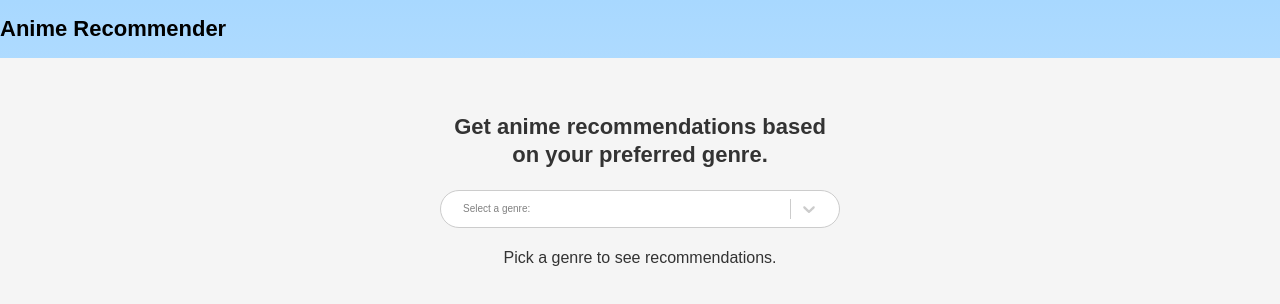
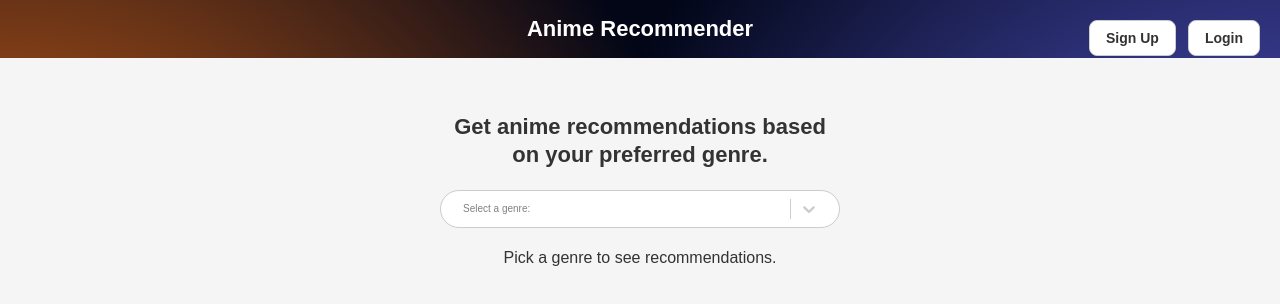
Before and after one commit to 2025-12-08-scratch-proj/2025-12-08-scratch-proj, a React (Vite) app: page / in a window 1280 px wide. Shown: the top 304 px of the page. Built offline with nearby package versions, Linux system fonts and the light colour scheme.

Commit message:
added signup + login buttons

```diff
--- a/client/App.jsx
+++ b/client/App.jsx
@@ -65,8 +65,13 @@ const App = () => {
   }
 
   return (
-    <div
-      className="app-background">
+    <div className="app-background">
+        <div className="top-right-buttons">
+          <a href="/signup.html" className="auth-btn signup-btn">Sign Up</a>
+          <a href="/login.html" className="auth-btn login-btn">Login</a>
+        </div>
+
+
       <div className="dropdown">
         <h1>Get anime recommendations based on your preferred genre.</h1>
         <Select
--- a/client/stylesheets/styles.css
+++ b/client/stylesheets/styles.css
@@ -20,9 +20,18 @@ body {
   margin: 0px;
   line-height: 1.3;
   font-family: 'Source Sans Pro', sans-serif;
-  background: linear-gradient(180deg, #a8d8ff, #ffffff);
-  /* background: linear-gradient(-45deg, #ee7752, #e73c7e, #23a6d5, #23d5ab); */
+  background: radial-gradient(circle at left, #f97316 0, transparent 55%),
+    radial-gradient(circle at right, #6366f1 0, transparent 55%),
+    #020617;
   min-height: 100vh;
+}
+
+header {
+  text-align: center;
+}
+
+header h1 {
+  color: white;
 }
 
 a {
@@ -39,6 +48,31 @@ h2 {
 
 h3 {
   font-size: 1.8rem;
+}
+
+.top-right-buttons {
+  position: absolute;
+  top: 20px;
+  right: 20px;
+  display: flex;
+  gap: 12px;
+}
+
+.auth-btn {
+  padding: 8px 16px;
+  border-radius: 8px;
+  font-size: 14px;
+  font-weight: 600;
+  text-decoration: none;
+  background: white;
+  border: 1px solid #ccc;
+  color: #333;
+  transition: all 0.2s ease;
+}
+
+.auth-btn:hover {
+  box-shadow: 0 3px 8px rgba(0,0,0,0.15);
+  transform: translateY(-2px);
 }
 
 .dropdown {
@@ -112,13 +146,13 @@ h3 {
   -webkit-line-clamp: 4;
   overflow: hidden;
   text-overflow: ellipsis;
-  transition: max-height 0.3s ease;
+  transition: max-height 0.6s ease, -webkit-line-clamp 0.6s ease;
   max-height: 5.5em;
 }
 
 .anime-card:hover .anime-description {
   -webkit-line-clamp: unset;
-  max-height: 1000px;
+  max-height: 600px;
   overflow: visible;
 }
 
```
